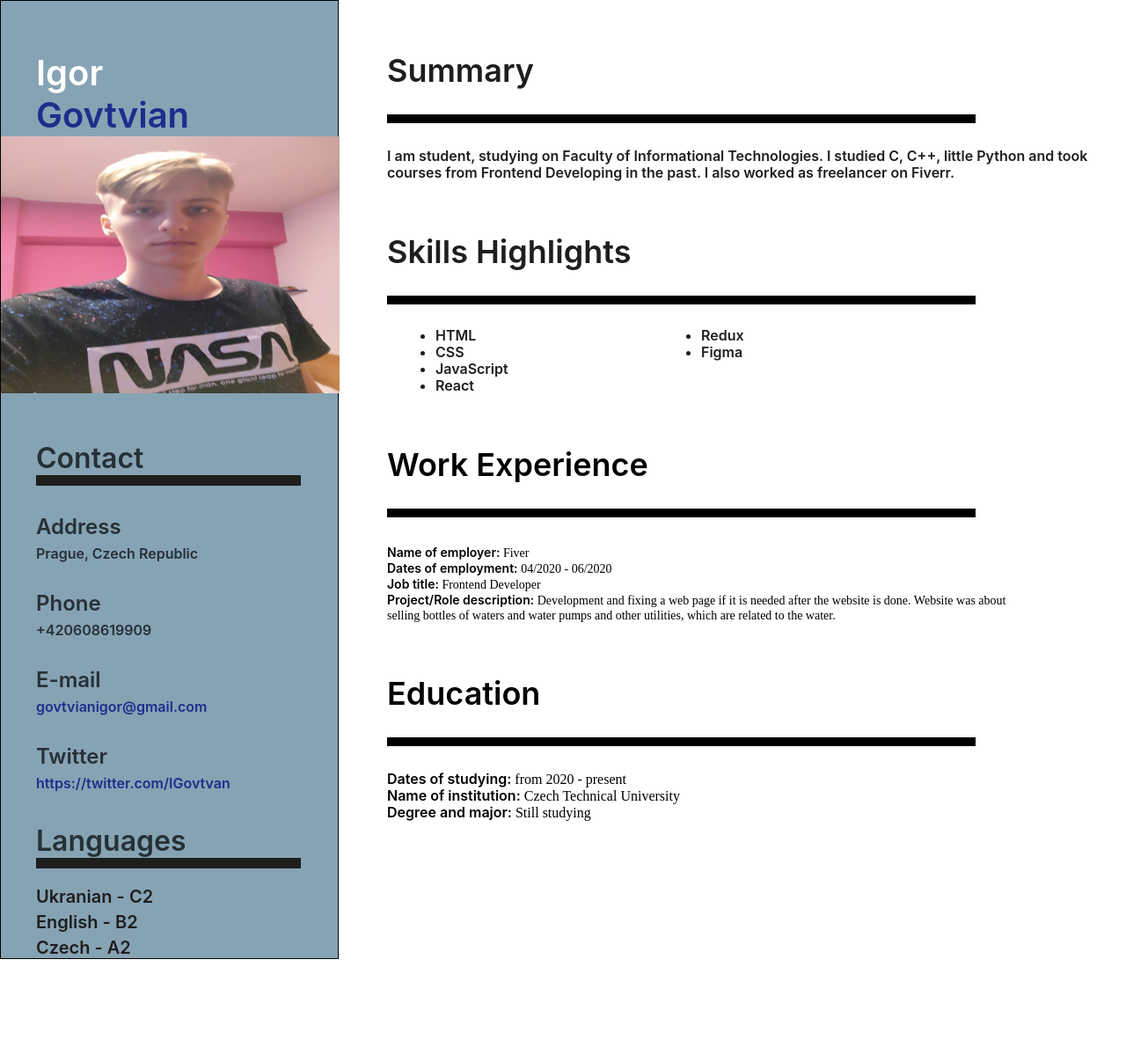
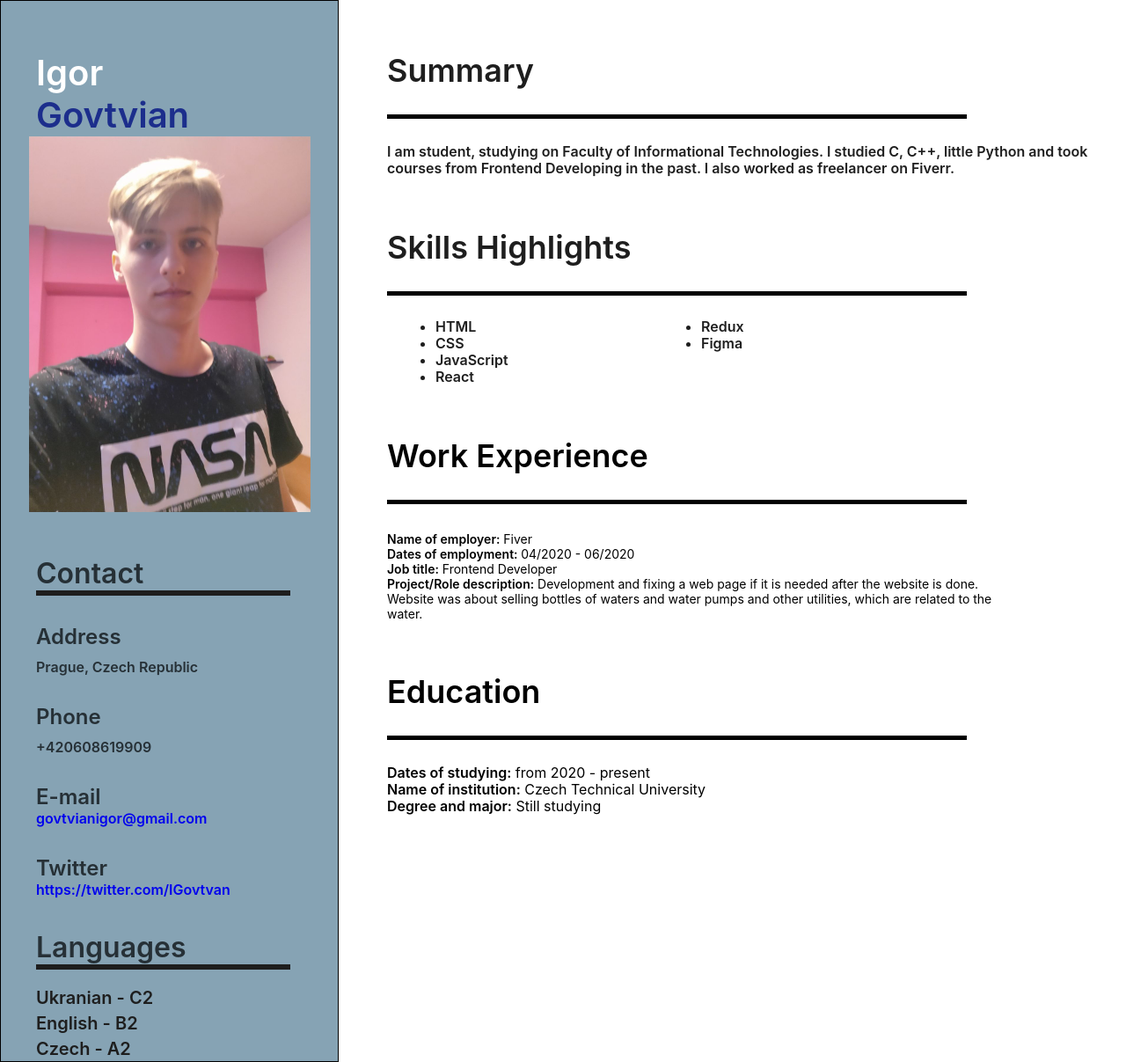
Before and after one commit to govtvigor/homework-2, a plain HTML site: page index.html in a window 1280 px wide. Shown: the whole page at 88% size. Before the commit the page ends 1090 px from the top, so only its background shows below. Drawn offline with Linux system fonts and the light colour scheme.

Commit message:
hw13 and correcting mistakes

```diff
--- a/index.html
+++ b/index.html
@@ -17,10 +17,11 @@
             <div class="cv-photo">
                 <img src="my-foto.jpg" class="cv-image">
             </div>
+
             <div class="contact-block">
 
                     <span class="caption-contact">Contact</span>
-                    <hr class="black-line">
+                    <div class="black-line"></div>
 
 
                 <div class="contact-details">
@@ -36,19 +37,22 @@
                 </div>
 
                 <div class="contact-details">
-                    <span class="caption-contact-details">E-mail</span>
-                    <p class="text-contact-details" style="color: #1C2E8C">govtvianigor@gmail.com</p>
+                    <span class="caption-contact-details">E-mail</span> <br>
+                    <span class="text-contact-details" style="color: #1C2E8C"><a href="https://mail.google.com">govtvianigor@gmail.com</a></span>
                 </div>
 
                 <div class="contact-details">
-                    <span class="caption-contact-details">Twitter</span>
-                    <p class="text-contact-details" style="color: #1C2E8C">https://twitter.com/IGovtvan</p>
+                    <span class="caption-contact-details">Twitter</span> <br>
+                    <span class="text-contact-details" style="color: #1C2E8C"><a href="https://twitter.com/IGovtvan" >https://twitter.com/IGovtvan</a>
                 </div>
             </div>
 
             <div class="languages-block">
-                <span class="caption-languages">Languages</span>
-                <hr class="black-line">
+
+                    <span class="caption-languages">Languages</span>
+                    <div class="black-line">
+
+                    </div>
 
                 <ul class="name-of-language">
                     <li class="text-name-language">Ukranian - C2</li>
@@ -58,12 +62,13 @@
             </div>
         </div>
 
+
         <div class="right-side-block">
             <div class="summary-block">
                 <span class="caption-summary">
                     Summary
                 </span>
-                <hr class="another-black-line">
+                <div class="another-black-line"></div>
                 <p class="summary-text">
                     I am student, studying on Faculty of Informational Technologies. I studied C, C++, little Python and took courses from Frontend Developing in the past.
                     I also worked as freelancer on Fiverr.
@@ -75,7 +80,7 @@
                 <span class="caption-skills-block caption-summary">
                     Skills Highlights
                 </span>
-                <hr class="another-black-line">
+                <div class="another-black-line"></div>
 
                 <div class="name-of-skills">
                     <ul class="list-of-skills">
@@ -95,7 +100,7 @@
                 <span class="caption-summary usual-font-style">
                     Work Experience
                 </span>
-                <hr class="another-black-line">
+                <div class="another-black-line"></div>
                 <div class="about-experience">
                     <p><span class="usual-font-style"> Name of employer:</span> Fiver <br>
                         <span class="usual-font-style"> Dates of employment: </span> 04/2020 - 06/2020 <br>
@@ -106,14 +111,14 @@
 
             <div class="education-block">
                 <span class="caption-summary usual-font-style">Education</span>
-                <hr class="another-black-line">
+                <div class="another-black-line"></div>
                 <div class="education-about">
                     <span class="usual-font-style">Dates of studying:</span> from 2020 - present<br>
                     <span class="usual-font-style">Name of institution:</span> Czech Technical University <br>
                     <span class="usual-font-style">Degree and major:</span> Still studying
                 </div>
             </div>
-        </div>
+         </div>
     </div>
 </body>
 </html>
--- a/style.css
+++ b/style.css
@@ -3,7 +3,9 @@
     margin: 0;
 
 }
-
+body {
+    font-family: 'Inter', Arial, sans-serif;
+}
 .container {
     display: grid;
     grid-template-columns: 385px auto;
@@ -11,11 +13,16 @@
 .left-side-block {
     background-color: #86A3B4;
     border: 1px solid;
-
+    height: 100%;
+    /* position: fixed; */
+    top: 0;
+    left: 0;
 border-image-source: linear-gradient(0deg, rgba(0, 0, 0, 0.2), rgba(0, 0, 0, 0.2)),
 linear-gradient(0deg, #1E1E1E, #1E1E1E);
-
-
+}
+.right-side-block {
+    position: absolute;
+    left:  385px;
 
 }
 .name {
@@ -24,7 +31,7 @@ linear-gradient(0deg, #1E1E1E, #1E1E1E);
     padding-left: 40px;
     padding-top: 58px;
     text-align: justify;
-    font-family: 'Inter';
+
     font-style: normal;
     font-weight: 600;
     font-size: 40px;
@@ -36,15 +43,18 @@ linear-gradient(0deg, #1E1E1E, #1E1E1E);
 .my-surname {
     color: #1C2E8C;
 }
+.cv-photo {
+    width: 100%;
+    display: flex;
+    justify-content: center;
+}
 .cv-image {
-    width: 385px;
-    height: 292px;
+    width: 320px;
 }
 .contact-block {
     width: 334px;
     margin-left: 40px;
     font-weight: 600;
-    font-family: 'Inter';
     margin-top: 50px;
     color: #263036;
 }
@@ -54,14 +64,12 @@ linear-gradient(0deg, #1E1E1E, #1E1E1E);
 
 }
 .black-line {
-    justify-content: center;
-    border: 6px solid #1E1E1E;
+    border-bottom: 6px solid #1E1E1E;
     height: 0;
     width: 289px;
     background-color: #1E1E1E;
 }
 .contact-details {
-    font-family: 'Inter';
     font-style: normal;
     font-weight: 600;
     margin-top: 32px;
@@ -70,14 +78,16 @@ linear-gradient(0deg, #1E1E1E, #1E1E1E);
     line-height: 29px;
     font-size: 1.5em;
 }
+a {
+    text-decoration: none;
+}
 .text-contact-details {
     font-size: 1em;
     line-height: 19px;
-    margin-top: 7px;
+    margin-top: 11px;
 }
 .languages-block {
     padding-left: 40px;
-    font-family: 'Inter';
     font-style: normal;
     font-weight: 600;
     margin-top: 36px;
@@ -99,13 +109,13 @@ linear-gradient(0deg, #1E1E1E, #1E1E1E);
 }
 .another-black-line {
     width: 659px;
-    border: 5px solid black;
+    border-bottom: 5px solid black;
     height: 0;
     background-color: black;
     margin-top: 28px;
 }
 .summary-block {
-    font-family: 'Inter';
+
     font-style: normal;
     font-weight: 600;
     margin-left: 55px;
@@ -145,7 +155,6 @@ linear-gradient(0deg, #1E1E1E, #1E1E1E);
     margin-left: 55px;
 }
 .usual-font-style {
-    font-family: 'Inter';
     font-style: normal;
     font-weight: 600;
 }
```
Also changed, not shown: contact.css (+26 -1 lines), hire-me.html (renamed from contact.html, +12 -12 lines).
